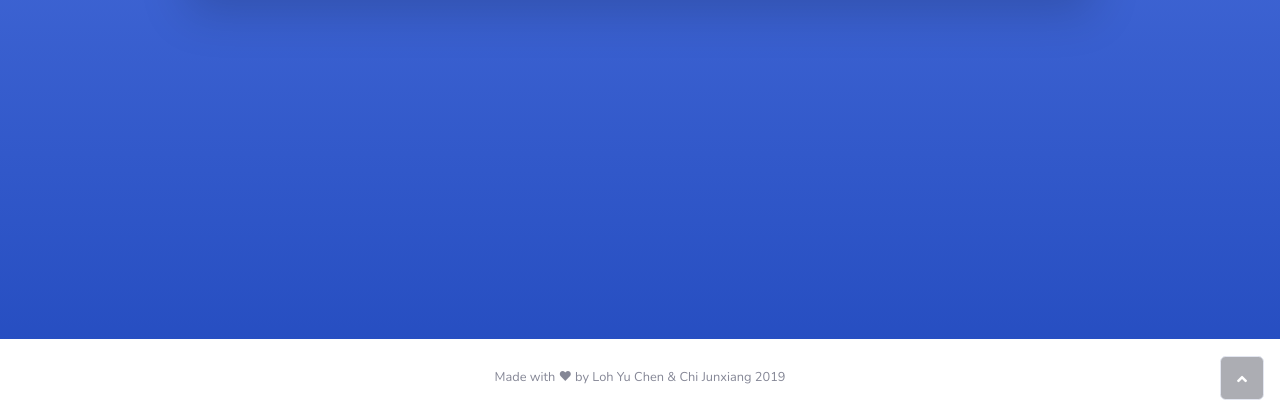
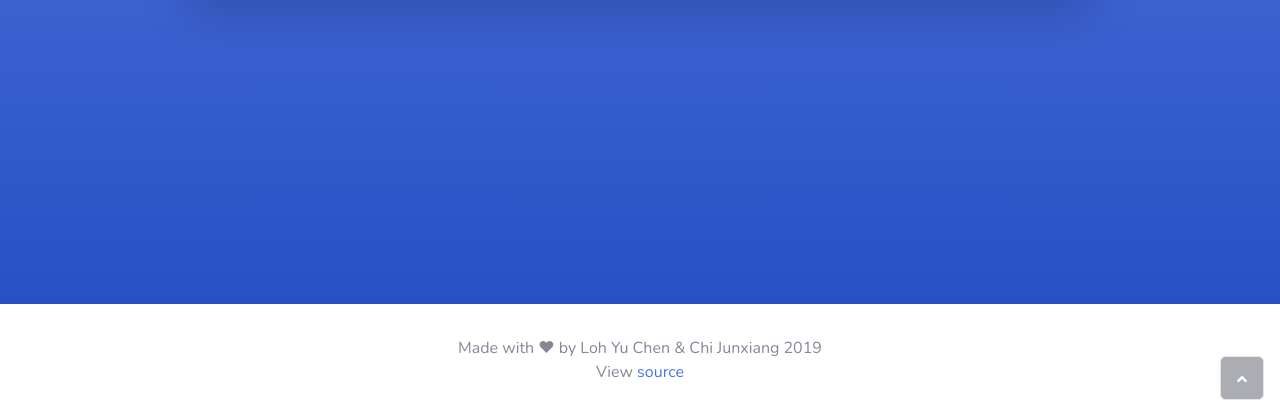
Before and after one commit to SoInstant/surveyinator, a Flask app: page / in a window 1280 px wide. Shown: the part 384-800 px from the top of the page. Run offline with Flask 2, Linux system fonts and the light colour scheme; some libraries are stand-ins or nearby versions.

Commit message:
Update index.html
+ Link to source

```diff
--- a/templates/index.html
+++ b/templates/index.html
@@ -230,7 +230,8 @@
 {% endif %}
     <footer class="bg-white sticky-footer" style="{% if type == "upload": %}position: absolute;{% endif %}bottom:0px; width:100%;">
       <div class="container my-auto">
-        <div class="text-center my-auto copyright"><span>Made with ♥ by Loh Yu Chen & Chi Junxiang 2019</span></div>
+        <div class="text-center my-auto"><span>Made with ♥ by Loh Yu Chen & Chi Junxiang 2019</span></div>
+          <div class="text-center my-auto"><span>View <a href="https://github.com/Ycmelon/cssurvey/">source</a></span></div>
       </div>
     </footer>
   </div><a class="border rounded d-inline scroll-to-top" href="#page-top"><i class="fas fa-angle-up"></i></a></div>
```
